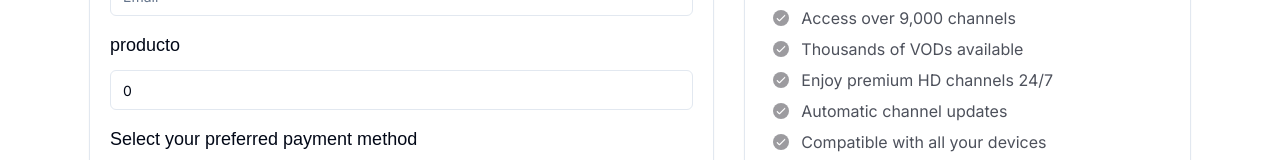
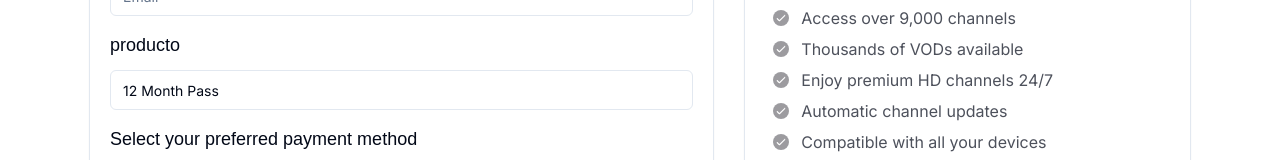
Before and after one commit to akramennaseh/checkout-frontend, a Next.js app: page /checkout in a window 1280 px wide. Shown: the part 1119-1279 px from the top of the page. Built offline with nearby package versions, Linux system fonts and the light colour scheme.

Commit message:
channel list

```diff
--- a/app/checkout/page.tsx
+++ b/app/checkout/page.tsx
@@ -107,7 +107,6 @@ const Page = () => {
       console.log(data);
       toast({ description: "Data submitted successfully." });
 
-      let productos = selectedProductName;
 
       let totals = (count * Number(Extras[0].price) + checkboxValue * Number(Proxys[0].price) + Number(selectedProductPrice || "0") - ((count * Number(Extras[0].price) + checkboxValue * Number(Proxys[0].price) + Number(selectedProductPrice || "0")) * Number(discount.percentage) / 100)).toFixed(2);
       let response2;
@@ -218,7 +217,9 @@ const Page = () => {
         const newTotal = (count * Number(Extras[0].price) + checkboxValue * Number(Proxys[0].price) + Number(selectedProductPrice || "0") - ((count * Number(Extras[0].price) + checkboxValue * Number(Proxys[0].price) + Number(selectedProductPrice || "0")) * Number(discount.percentage) / 100)).toFixed(2);
         setTotal(newTotal);
     }, [count, Extras, checkboxValue, Proxys, selectedProductPrice, discount.percentage]);
-
+    useEffect(() => {
+        setProducto(selectedProductName);
+    }, [selectedProductName]);
 
 
     return (
```
